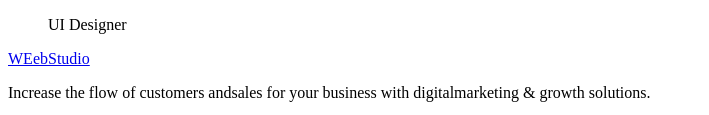
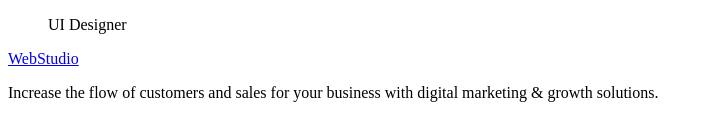
Before and after one commit to oleksandrabihas/goit-markup-hw-01, a plain HTML site: page index.html in a window 1280 px wide. Shown: the part 3019-3134 px from the top of the page, 0-709 px from the left. Drawn offline with Linux system fonts and the light colour scheme.

Commit message:
update index.html

```diff
--- a/index.html
+++ b/index.html
@@ -89,8 +89,8 @@
     </ul>
 </section>
 <footer>
-    <a href="./index.html">WEebStudio</a>
-    <p>Increase the flow of customers andsales for your business with digitalmarketing & growth solutions.</p>
+    <a href="./index.html">WebStudio</a>
+    <p>Increase the flow of customers and sales for your business with digital marketing & growth solutions.</p>
 </footer>
 </main>
 </body>
```
